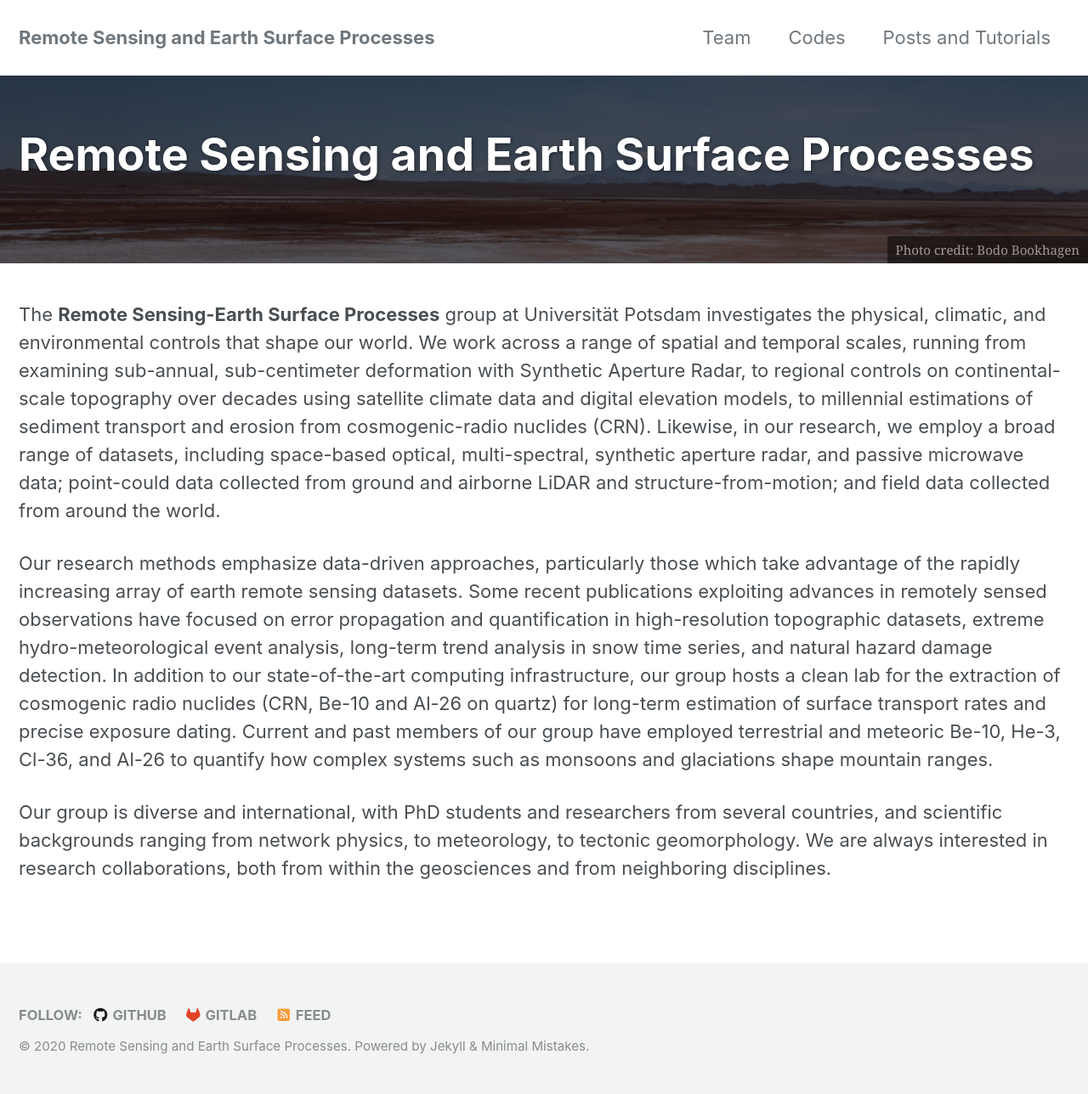
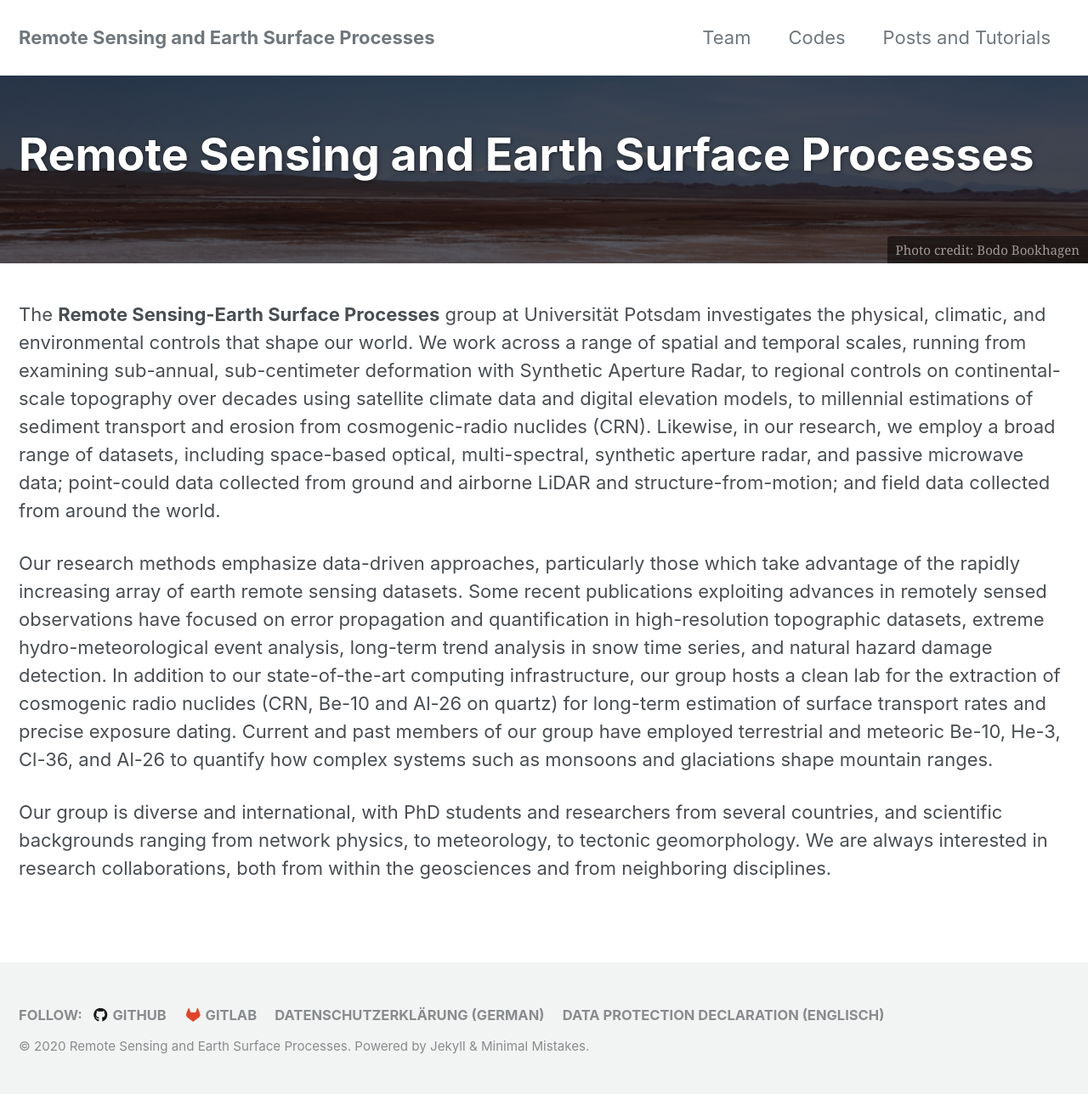
Before and after one commit to UP-RS-ESP/vacon.github.io, a Jekyll site: the page built from index.md, in a window 1280 px wide. Shown: the whole page at 85% size. Built offline with Jekyll 4.4.1, drawn with Linux system fonts in a browser that asks for light colours; cached includes are drawn as plain includes; nearby versions of some CDN libraries.

Commit message:
Mar-09 2020

```diff
--- a/_includes/footer.html
+++ b/_includes/footer.html
@@ -12,7 +12,8 @@
       {% endfor %}
     {% endif %}
 
-    <li><a href="{% if site.atom_feed.path %}{{ site.atom_feed.path }}{% else %}{{ '/feed.xml' | relative_url }}{% endif %}"><i class="fas fa-fw fa-rss-square" aria-hidden="true"></i> {{ site.data.ui-text[site.locale].feed_label | default: "Feed" }}</a></li>
+    <li><a href="https://www.uni-potsdam.de/de/datenschutzerklaerung.html">Datenschutzerklärung (German)</a></li>
+    <li><a href="https://www.uni-potsdam.de/en/data-protection-declaration.html">Data Protection Declaration (Englisch)</a></li>
   </ul>
 </div>
 
```
